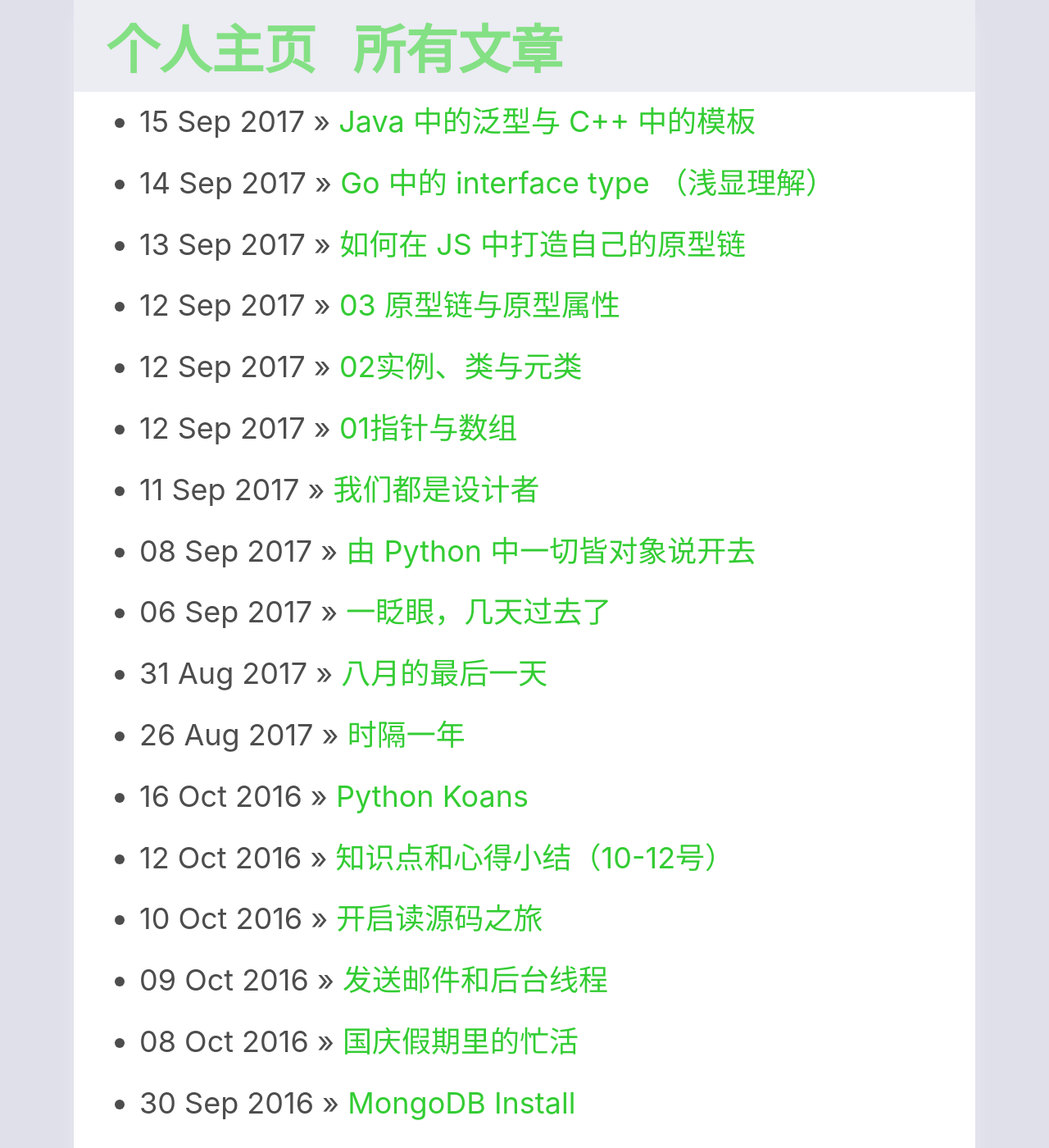
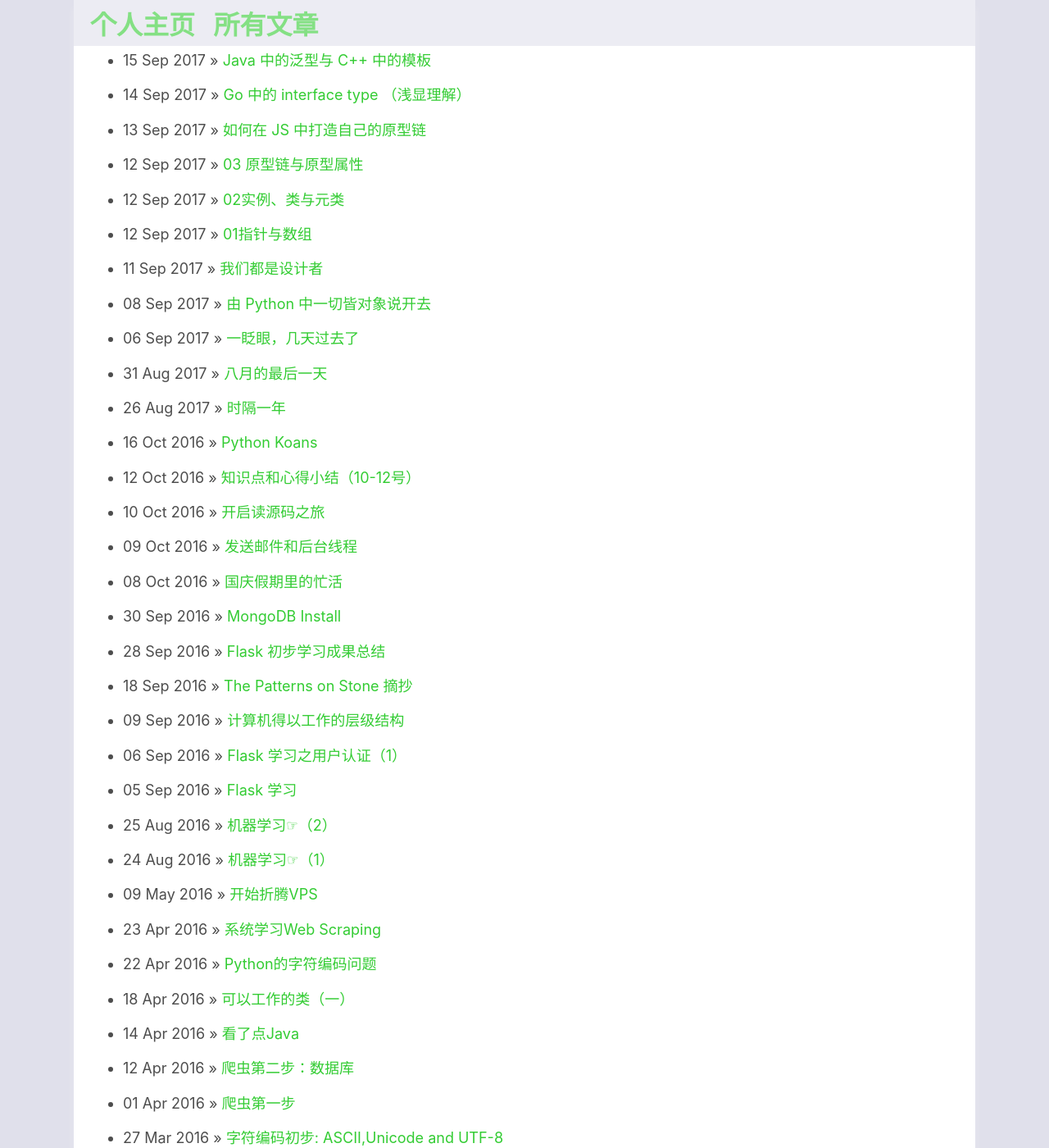
Before and after one commit to xxleyi/xxleyi.github.io, a Jekyll site: the page built from blog/index.html, in a window 1280 px wide and 1400 px high. Shown: the whole window at 82% size. Built offline with Jekyll 4.4.1, drawn with Linux system fonts in a browser that asks for light colours.

Commit message:
update the lookout.

```diff
--- a/css/post.css
+++ b/css/post.css
@@ -26,6 +26,12 @@ html{
 @media only screen and (min-width: 641px){
     html {
         font-size: 20px !important;
+    }
+}
+
+@media only screen and (min-width: 1000px){
+    html {
+        font-size: 10px !important;
     }
 }
 
```
